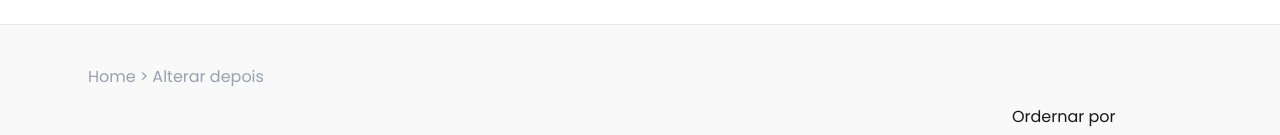
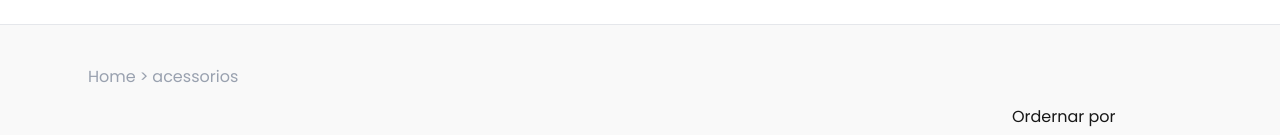
Before and after one commit to JoaoSBarbosa/DevStore-ui, a Next.js app: page /categoria/acessorios in a window 1280 px wide. Shown: the part 130-265 px from the top of the page. Built offline with nearby package versions, Linux system fonts and the light colour scheme.

Commit message:
:sparkles: Definiação do breadcrumb

```diff
--- a/src/features/home/data/products-data.ts
+++ b/src/features/home/data/products-data.ts
@@ -46,6 +46,7 @@ export const MostViewedData: Product[] = [
     liked: false,
     image: "/assets/products/bone-dev-preto.png",
     paymentOptions: "Em até 2x de R$ 30,00 sem juros",
+    slug: "acessorios",
   },
   {
     id: 6,
@@ -54,6 +55,7 @@ export const MostViewedData: Product[] = [
     liked: false,
     image: "/assets/products/bone-dev-azul.png",
     paymentOptions: "Em até 2x de R$ 30,00 sem juros",
+    slug: "acessorios",
   },
   {
     id: 7,
@@ -62,6 +64,7 @@ export const MostViewedData: Product[] = [
     liked: false,
     image: "/assets/products/bone-dev-cinza.png",
     paymentOptions: "Em até 2x de R$ 30,00 sem juros",
+    slug: "acessorios",
   },
   {
     id: 8,
@@ -70,5 +73,6 @@ export const MostViewedData: Product[] = [
     liked: false,
     image: "/assets/products/camiseta-react-native.png",
     paymentOptions: `Em até 2x de R$ 35,00 sem juros`,
+    slug: "acessorios",
   },
 ];
--- a/src/features/home/types/product-type.ts
+++ b/src/features/home/types/product-type.ts
@@ -4,5 +4,6 @@ export interface Product {
   price: number;
   image: string;
   liked: boolean;
+  slug: string;
   paymentOptions?: string;
 }
--- a/src/features/product-listing/components/breadcrumb.tsx
+++ b/src/features/product-listing/components/breadcrumb.tsx
@@ -1,12 +1,16 @@
+"use client";
 import Link from "next/link";
+import { useProduct } from "../context/use-product";
 
 export const Breadcrumb = () => {
+  const { product } = useProduct();
+  const slug = product?.[0]?.slug;
   return (
     <div className="flex gap-1 my-4 text-gray-400">
       <Link href="/" className="hover:text-blue-500 hover:underline">
         Home
       </Link>{" "}
-      &gt; <span>Alterar depois</span>
+      &gt; <span>{slug}</span>
     </div>
   );
 };
--- a/src/shared/data/mock/cap/cap-data.ts
+++ b/src/shared/data/mock/cap/cap-data.ts
@@ -8,6 +8,7 @@ export const Caps: Product[] = [
     liked: false,
     image: "/assets/products/bone-dev-azul-claro.png",
     paymentOptions: "Em até 2x de R$ 30,00 sem juros",
+    slug: "acessorios",
   },
   {
     id: 11,
@@ -16,6 +17,7 @@ export const Caps: Product[] = [
     liked: false,
     image: "/assets/products/bone-dev-azul.png",
     paymentOptions: "Em até 2x de R$ 30,00 sem juros",
+    slug: "acessorios",
   },
   {
     id: 12,
@@ -24,6 +26,7 @@ export const Caps: Product[] = [
     liked: false,
     image: "/assets/products/bone-dev-branco.png",
     paymentOptions: "Em até 2x de R$ 30,00 sem juros",
+    slug: "acessorios",
   },
   {
     id: 13,
@@ -32,6 +35,7 @@ export const Caps: Product[] = [
     liked: true,
     image: "/assets/products/bone-dev-cinza.png",
     paymentOptions: `Em até 2x de R$ 35,00 sem juros`,
+    slug: "acessorios",
   },
   {
     id: 14,
@@ -40,6 +44,7 @@ export const Caps: Product[] = [
     liked: false,
     image: "/assets/products/bone-dev-preto.png",
     paymentOptions: `Em até 2x de R$ 35,00 sem juros`,
+    slug: "acessorios",
   },
   {
     id: 15,
@@ -48,5 +53,6 @@ export const Caps: Product[] = [
     liked: false,
     image: "/assets/products/bone-dev-preto2.png",
     paymentOptions: `Em até 2x de R$ 35,00 sem juros`,
+    slug: "acessorios",
   },
 ];
--- a/src/shared/data/mock/shirts/shirt-data.ts
+++ b/src/shared/data/mock/shirts/shirt-data.ts
@@ -8,6 +8,7 @@ export const Shirts: Product[] = [
     liked: false,
     image: "/assets/products/camiseta-node.png",
     paymentOptions: "Em até 2x de R$ 30,00 sem juros",
+    slug: "camiseta",
   },
   {
     id: 2,
@@ -16,6 +17,7 @@ export const Shirts: Product[] = [
     liked: false,
     image: "/assets/products/camiseta-laravel-branca.png",
     paymentOptions: "Em até 2x de R$ 30,00 sem juros",
+    slug: "camiseta",
   },
   {
     id: 3,
@@ -24,6 +26,7 @@ export const Shirts: Product[] = [
     liked: false,
     image: "/assets/products/camiseta-laravel-preta.png",
     paymentOptions: "Em até 2x de R$ 30,00 sem juros",
+    slug: "camiseta",
   },
   {
     id: 4,
@@ -32,6 +35,7 @@ export const Shirts: Product[] = [
     liked: true,
     image: "/assets/products/camiseta-css.png",
     paymentOptions: `Em até 2x de R$ 35,00 sem juros`,
+    slug: "camiseta",
   },
   {
     id: 5,
@@ -40,6 +44,7 @@ export const Shirts: Product[] = [
     liked: true,
     image: "/assets/products/camiseta-html.png",
     paymentOptions: `Em até 2x de R$ 35,00 sem juros`,
+    slug: "camiseta",
   },
   {
     id: 6,
@@ -48,6 +53,7 @@ export const Shirts: Product[] = [
     liked: true,
     image: "/assets/products/camiseta-js.png",
     paymentOptions: `Em até 2x de R$ 35,00 sem juros`,
+    slug: "camiseta",
   },
   {
     id: 7,
@@ -56,6 +62,7 @@ export const Shirts: Product[] = [
     liked: true,
     image: "/assets/products/camiseta-react-native.png",
     paymentOptions: `Em até 2x de R$ 35,00 sem juros`,
+    slug: "camiseta",
   },
   {
     id: 8,
@@ -64,6 +71,7 @@ export const Shirts: Product[] = [
     liked: true,
     image: "/assets/products/camiseta-laravel-preta.png",
     paymentOptions: `Em até 2x de R$ 35,00 sem juros`,
+    slug: "camiseta",
   },
   {
     id: 9,
@@ -72,5 +80,6 @@ export const Shirts: Product[] = [
     liked: true,
     image: "/assets/products/camiseta-node-preta.png",
     paymentOptions: `Em até 2x de R$ 35,00 sem juros`,
+    slug: "camiseta",
   },
 ];
```
